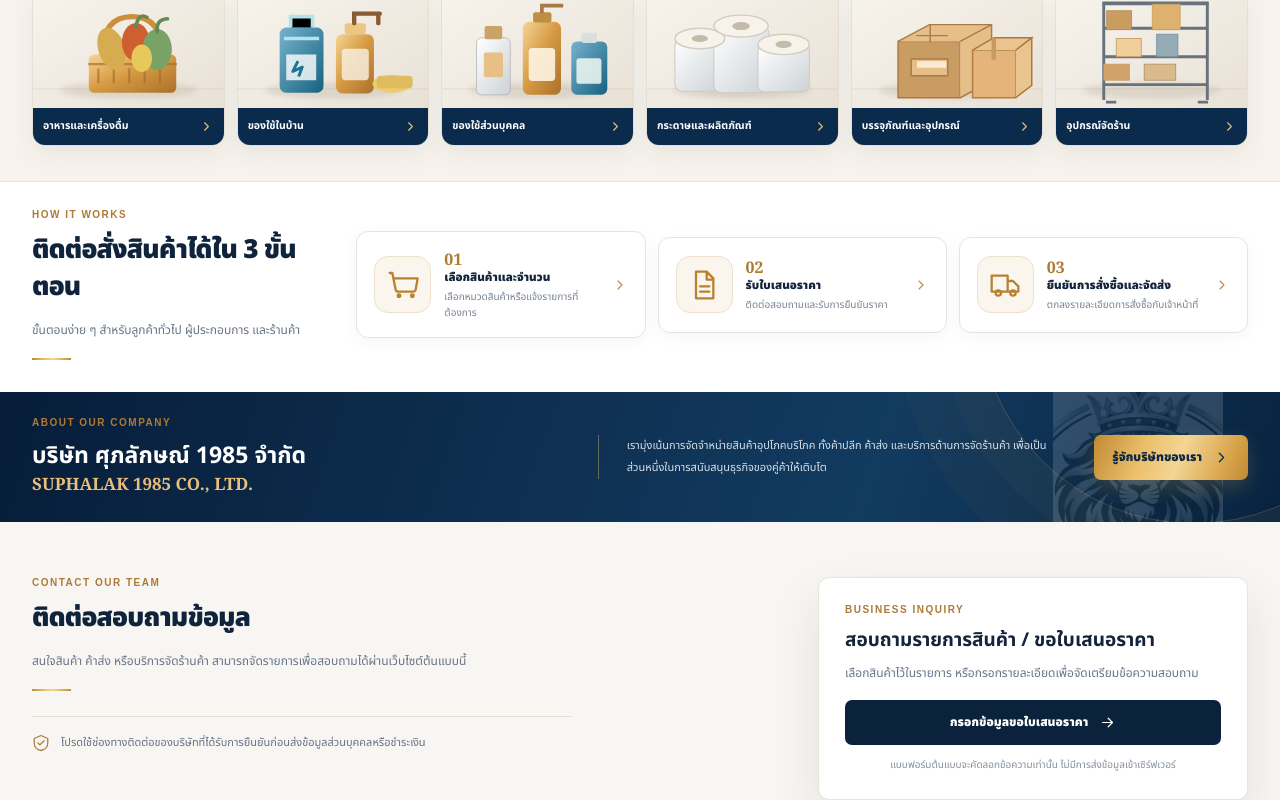
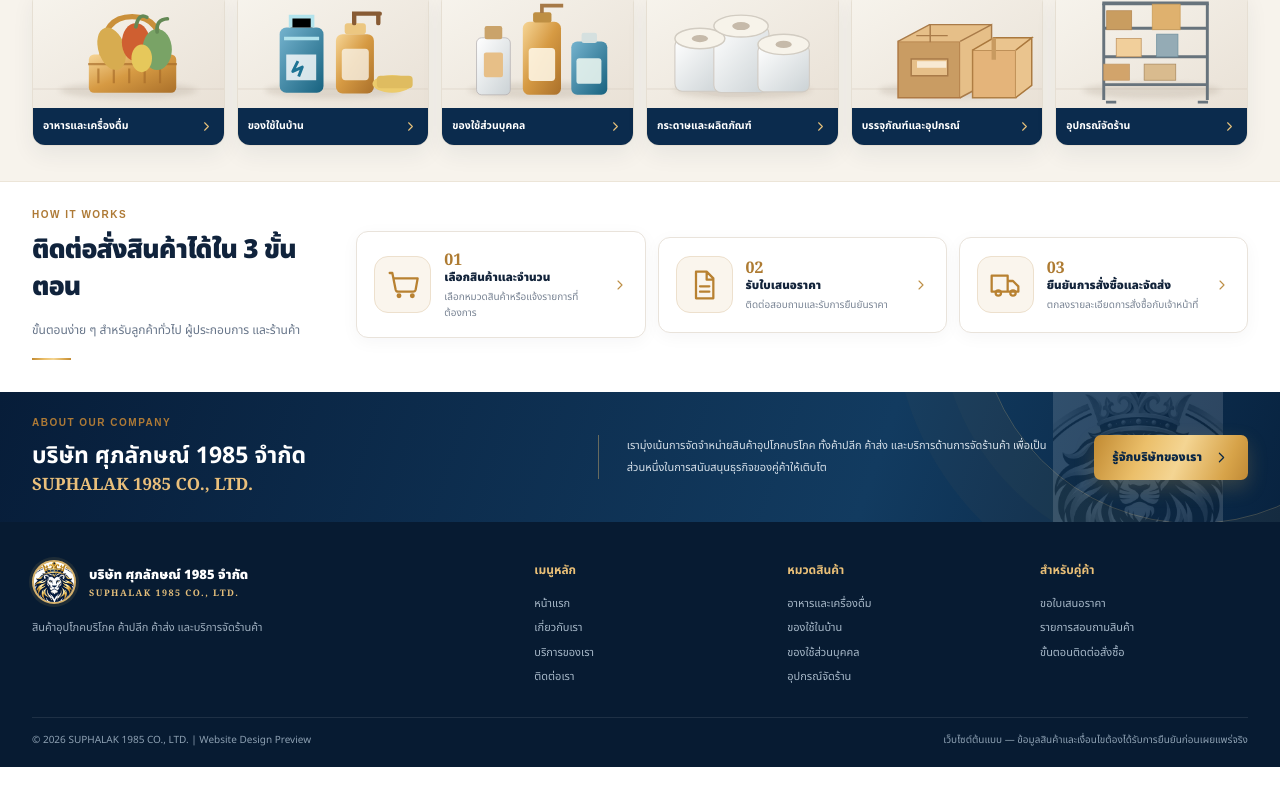
Before and after one commit to sstdevelopaminno/SUPHALAK-1985, a Next.js app: page / in a window 1280 px wide. Shown: the part 1150-1950 px from the top of the page. After the commit the page ends 1917 px from the top, so only its background shows below. Built offline with nearby package versions, Linux system fonts and the light colour scheme.

Commit message:
style(ui): remove unmatched contact block while preserving inquiry controls

```diff
--- a/app/visual-refresh.css
+++ b/app/visual-refresh.css
@@ -430,3 +430,9 @@ body { font-family:"Noto Sans Thai",Tahoma,Arial,sans-serif; }
   .category-art{height:69px}
   .category-caption{font-size:8.3px}
 }
+
+/* REFERENCE FOOTER FLOW: the approved corporate homepage goes from about band into footer.
+   Quote and inquiry actions remain available through the header, hero and footer modals. */
+.contact-section{display:none}
+.footer{scroll-margin-top:84px}
+@media (max-width:760px){.footer{scroll-margin-top:65px}}
```
